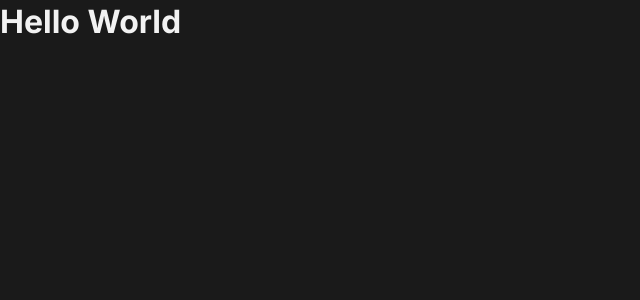
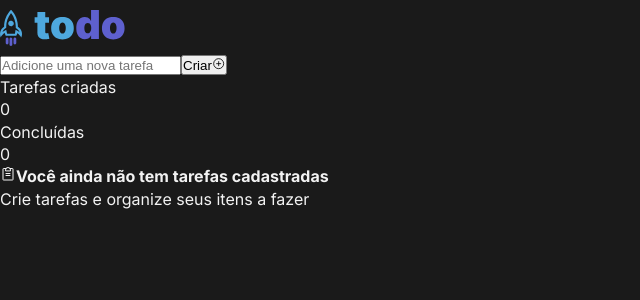
Before and after one commit to dsg1407/desafio01-conceitos-react, a React (Vite) app: page / in a window 1280 px wide. Shown: the top 300 px of the page, without its empty margins (0-640 px from the left). Built offline with nearby package versions, Linux system fonts and the light colour scheme.

Commit message:
app structure

```diff
--- a/package.json
+++ b/package.json
@@ -9,6 +9,7 @@
     "preview": "vite preview"
   },
   "dependencies": {
+    "phosphor-react": "^1.4.1",
     "react": "^18.2.0",
     "react-dom": "^18.2.0"
   },
--- a/src/App.tsx
+++ b/src/App.tsx
@@ -1,9 +1,42 @@
+import { PlusCircle, ClipboardText } from "phosphor-react"
+import Logo from "./assets/todo-logo.svg"
+
 import "./styles/global.css"
 
 export function App() {
   return (
     <>
-      <h1>Hello World</h1>
+      <header className="header">
+        <img src={Logo} alt="Logo do site" />
+      </header>
+      <main>
+        <form>
+          <input type="text" placeholder="Adicione uma nova tarefa" required />
+          <button type="submit">
+            Criar
+            <PlusCircle />
+          </button>
+        </form>
+        <section className="tasks-section">
+          <section className="tasks-status-section">
+            <div>
+              <p>Tarefas criadas</p>
+              <span>0</span>
+            </div>
+            <div>
+              <p>Concluídas</p>
+              <span>0</span>
+            </div>
+          </section>
+          <section className="tasks-list-section">
+            <div>
+              <ClipboardText />
+              <strong>Você ainda não tem tarefas cadastradas</strong>
+              <p>Crie tarefas e organize seus itens a fazer</p>
+            </div>
+          </section>
+        </section>
+      </main>
     </>
   )
 }
--- a/src/styles/global.css
+++ b/src/styles/global.css
@@ -30,6 +30,8 @@ body {
 
   background: var(--gray-600);
   color: var(--gray-100);
+
   font-family: "Inter", sans-serif;
   line-height: 1.4;
+  -webkit-font-smoothing: antialiased;
 }
```
Also changed, not shown: 1 other file (tests, documents, lock files or other folders).
